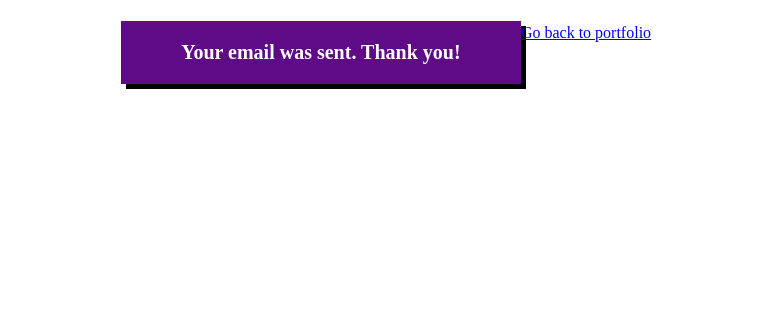
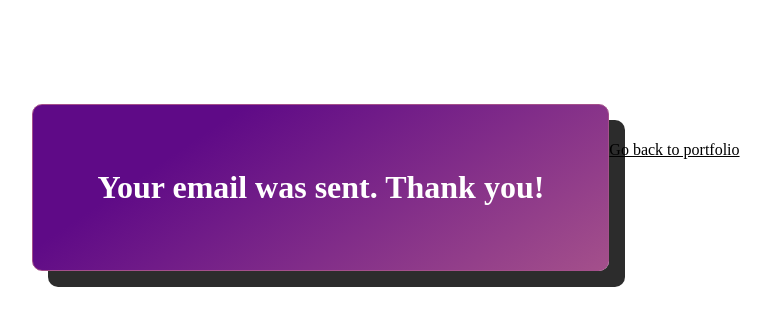
Before and after one commit to SashanaFarrier/ThankYou, a plain HTML site: page index.html in a window 1280 px wide. Shown: the whole page, without its empty margins (254-1025 px from the left). Drawn offline with Linux system fonts and the light colour scheme.

Commit message:
Update styles.css

```diff
--- a/styles.css
+++ b/styles.css
@@ -1,16 +1,22 @@
 
 body {
   display: flex;
-  justify-content: center
+  align-items: center;
+  justify-content: center;
 }
 
 .thankyou {
-  font-family: "Roboto, Helvetical, Arial, sans-serif";
-  font-size: 1.25rem;
-   text-align: center;
+  text-align: center;
   color: #fff;
-  background-color: #5f0a87;
-  padding: 1em 2.5em;
-   box-shadow: 5px 5px black;
-  width: 300px;
+  background-image: linear-gradient(326deg, #a4508b 0%, #5f0a87 74%);
+  padding: 2em;
+  margin-top: 3em;
+  max-width: 900px;
+  border: 1px solid #a4508b;
+  border-radius: 10px;
+  box-shadow: 1rem 1rem 0rem #2c2c2c;
 }
+
+a {
+  color: #000;
+}
```
